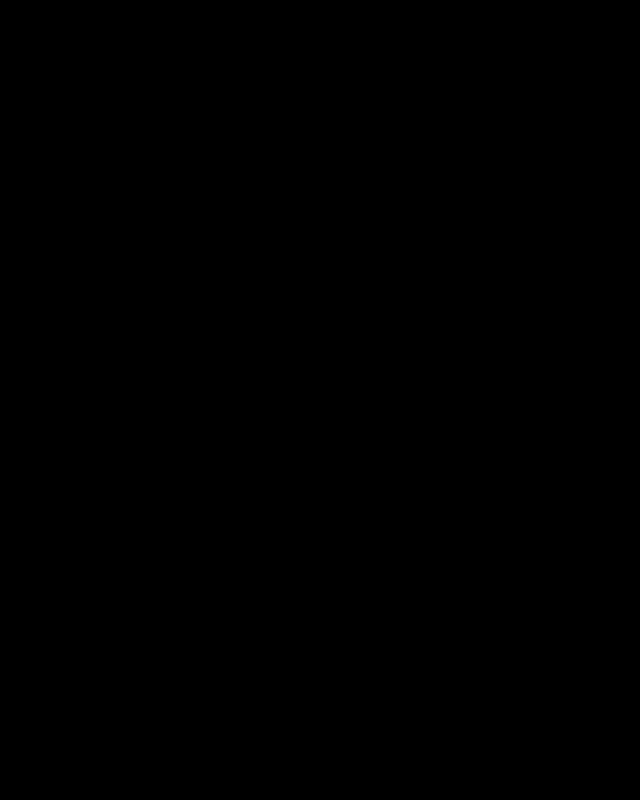
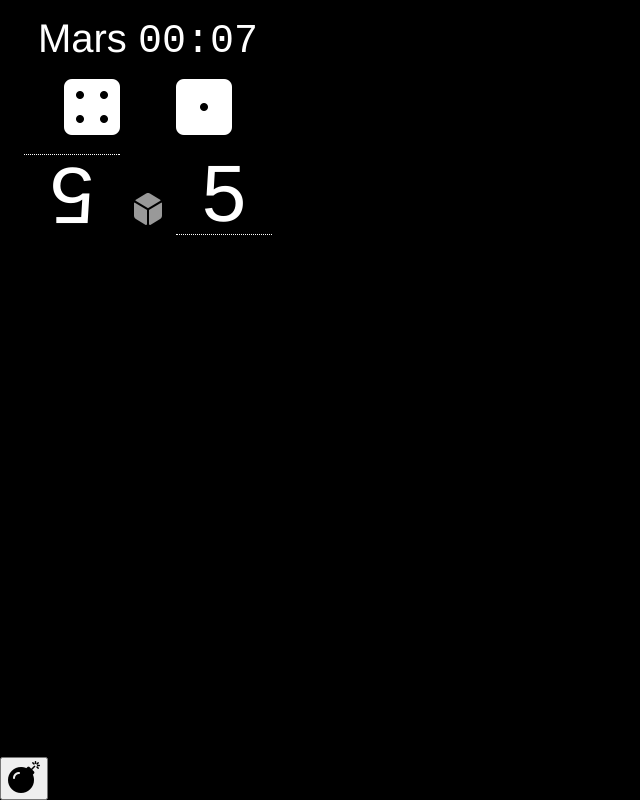
Before and after one commit to jomogalla/hex, a Vue app: page /#/game/1 in a window 1280 px wide. Shown: the whole page, without its empty margins (0-640 px from the left). Built offline with nearby package versions, Linux system fonts and the light colour scheme.

Commit message:
MAJOR UPDATES

```diff
--- a/src/components/Board.vue
+++ b/src/components/Board.vue
@@ -40,7 +40,7 @@ export default {
       //arrayForStuff: [],
       tileHeight: 175,
       tileWidth: 150,
-      tiles: this.generateBoard(5),
+     // tiles: this.generateBoard(5),
       exampleTiles: [[{
         id: 0,
         value: 5,
@@ -73,9 +73,13 @@ export default {
     };
   },
   mounted() {
-    this.tiles = this.generateBoard(5);
+  //  this.tiles = this.generateBoard(5);
+  //  this.$store.commit('setBoard', this.generateBoard(5));
   },
   computed: {
+    tiles() {
+      return this.$store.state.board.tiles;
+    },
     flattenedTiles() {
       if(!this.tiles) { return [[]]; }
 
@@ -107,7 +111,7 @@ export default {
   },
   methods: {
     restartBoard() {
-      this.tiles = this.generateBoard(5);
+      this.$store.commit('setBoard', this.generateBoard(5));
     },
     getQOffset(currentQ, totalQ) {
       return currentQ * this.tileWidth;
--- a/src/components/DiceTray.vue
+++ b/src/components/DiceTray.vue
@@ -1,5 +1,12 @@
 <template>
   <div class="dice-tray">
+      <div class="turn-info">
+        {{ $store.getters.currentPlayer }}
+        <span class="time-since-last-roll">
+          {{ $store.getters.timeSinceLastRoll | formatSeconds }}
+        </span>
+      </div>
+
       <transition-group name="slide-fade" class="dice-section" tag="div">
         <Dice :value="diceValues[index].value"
               v-for="(dice, index) in diceValues"
@@ -16,6 +23,8 @@
 
       <!-- <button @click="moreDice" class="transparent middle light-gray side-button"><i class="fas fa-plus"></i></button> -->
       <div class="total" :class="getStyleClass">{{ diceTotal }}</div>
+
+
     </div>
   </div>
 </template>
@@ -92,7 +101,9 @@ export default {
         this.diceValues.push(this.getNewDice());
       }
 
-      this.$store.commit('updateDiceTotal', this.diceTotal)
+      this.$store.commit('updateDiceTotal', this.diceTotal);
+      this.$store.commit('setNextPlayer');
+      this.$store.commit('updateLastRollTime');
     }, // NOT SURE WHY THERE ARE TWO OF THESE
     repopulateDice() {
       this.diceValues = [];
@@ -137,11 +148,13 @@ export default {
 
 .total {
   font-size: 2rem;
+  font-size: 5rem;
   color: white;
   display: inline-block;
   line-height: 1;
   margin: auto 0.5rem;
   width: 2rem;
+  width: 6rem;
 }
 
 .dice-section {
@@ -151,6 +164,17 @@ export default {
 
   // margin-bottom: 5rem;
 }
+
+.turn-info {
+  color: white;
+  font-weight: 100;
+  font-size: 2.5rem;
+
+  .time-since-last-roll {
+    font-family: 'Courier New', Courier, monospace;
+  }
+}
+
 
 .roller {
   font-size: 2rem;
--- a/src/components/Tile.vue
+++ b/src/components/Tile.vue
@@ -24,6 +24,7 @@ export default {
     classes() {
       let classes = []
       classes.push(this.resourceType);
+
       if(this.isCurrentValue) {
         classes.push('active')
       }
@@ -59,6 +60,7 @@ export default {
 
   &.active {
     opacity: 1;
+    stroke-width: 0.3rem;
   }
 
   &.brick {
@@ -67,6 +69,7 @@ export default {
 
   &.wool {
     fill: #94b949;
+    fill: #bdd68b
   }
 
   &.ore {
@@ -87,6 +90,9 @@ export default {
   &.sand {
     fill: tan;
     fill: #d4c4ae;
+    fill: black;
+    stroke-dasharray: 4;
+    stroke-width: 0.2rem;
     // fill: black;
     // stroke: transparent;
     // stroke-width: 0.25rem;
--- a/src/main.js
+++ b/src/main.js
@@ -1,12 +1,37 @@
 import Vue from 'vue';
 import App from './App.vue';
 import router from './router';
-import store from './store';
+import store from './store/store';
 
 Vue.config.productionTip = false;
+
+Vue.filter('formatSeconds', (value) => {
+  let newDate = new Date(null);
+  newDate.setHours(0);
+  newDate.setSeconds(value);
+  const hours = newDate.getHours();
+  const minutes = newDate.getMinutes();
+  const seconds = newDate.getSeconds();
+
+  let newMinutes = minutes.toString().padStart(2, 0);
+  let newSeconds = seconds.toString().padStart(2, 0);
+
+  if(hours != 0) {
+    return `${hours}:${newMinutes}:${newSeconds}`
+  }
+
+  if(seconds != 0) {
+    return `${newMinutes}:${newSeconds}`
+  }
+
+  return '00:00';
+})
 
 new Vue({
   router,
   store,
   render: h => h(App),
+  mounted() {
+    setInterval(() => { this.$store.commit('updateCurrentTime') }, 1000);
+  }
 }).$mount('#app');
--- a/src/router.js
+++ b/src/router.js
@@ -1,6 +1,7 @@
 import Vue from 'vue';
 import Router from 'vue-router';
-import Home from './views/Home.vue';
+import Game from './views/Game.vue';
+import Welcome from './views/Welcome.vue';
 
 Vue.use(Router);
 
@@ -8,16 +9,21 @@ export default new Router({
   routes: [
     {
       path: '/',
-      name: 'home',
-      component: Home,
+      name: 'welcome',
+      component: Welcome,
     },
     {
-      path: '/about',
-      name: 'about',
+      path: '/game/:gameId',
+      name: 'game',
+      component: Game,
+    },
+    {
+      path: '/create',
+      name: 'create',
       // route level code-splitting
       // this generates a separate chunk (about.[hash].js) for this route
       // which is lazy-loaded when the route is visited.
-      component: () => import(/* webpackChunkName: "about" */ './views/About.vue'),
+      component: () => import(/* webpackChunkName: "creator" */ './views/Creator.vue'),
     },
   ],
 });
--- a/src/store.js
+++ /dev/null
@@ -1,18 +0,0 @@
-import Vue from 'vue';
-import Vuex from 'vuex';
-
-Vue.use(Vuex);
-
-export default new Vuex.Store({
-  state: {
-    diceTotal: 0
-  },
-  mutations: {
-    updateDiceTotal(state, newDiceTotal) {
-      state.diceTotal = newDiceTotal;
-    }
-  },
-  actions: {
-
-  },
-});
--- /dev/null
+++ b/src/store/modules/boardModule.js
@@ -0,0 +1,13 @@
+export default {
+    state: {
+        tiles: [],
+    },
+    mutations: {
+        setBoard(state, newTiles) {
+            state.tiles = newTiles;
+        },
+    },
+    actions: {
+
+    }
+  }
--- /dev/null
+++ b/src/store/store.js
@@ -0,0 +1,42 @@
+import Vue from 'vue';
+import Vuex from 'vuex';
+
+import boardModule from './modules/boardModule'
+
+Vue.use(Vuex);
+
+export default new Vuex.Store({
+  modules: {
+    board: boardModule,
+  },
+  state: {
+    diceTotal: 0,
+    lastRollTime: new Date(),
+    currentTime: new Date(),
+    currentPlayerIndex: 0,
+    playerNames: ['Mars', 'Matt', 'Ries', 'Jason'],
+  },
+  mutations: {
+    updateDiceTotal(state, newDiceTotal) {
+      state.diceTotal = newDiceTotal;
+    },
+    updateLastRollTime(state) {
+      state.lastRollTime = new Date();
+    },
+    updateCurrentTime(state) {
+      state.currentTime = new Date();
+    },
+    setNextPlayer(state) {
+      state.currentPlayerIndex = (state.currentPlayerIndex + 1) % state.playerNames.length;
+    },
+  },
+  getters: {
+    currentPlayer(state) {
+      return state.playerNames[state.currentPlayerIndex];
+    },
+    timeSinceLastRoll(state) {
+      const diffInMs = Math.abs(state.currentTime - state.lastRollTime);
+      return parseInt(diffInMs / 1000, 10);
+    }
+  },
+});
--- /dev/null
+++ b/src/views/Creator.vue
@@ -0,0 +1,5 @@
+<template>
+  <div class="creator">
+    <h1>This is an about page</h1>
+  </div>
+</template>
--- a/src/views/Home.vue
+++ b/src/views/Game.vue
@@ -13,7 +13,7 @@ import DiceTray from '@/components/DiceTray.vue';
 import Board from '@/components/Board.vue';
 
 export default {
-  name: 'home',
+  name: 'game',
   components: {
     DiceTray,
     Board,
--- a/src/views/About.vue
+++ b/src/views/Welcome.vue
@@ -1,5 +1,5 @@
 <template>
-  <div class="about">
+  <div class="welcome">
     <h1>This is an about page</h1>
   </div>
 </template>
```
